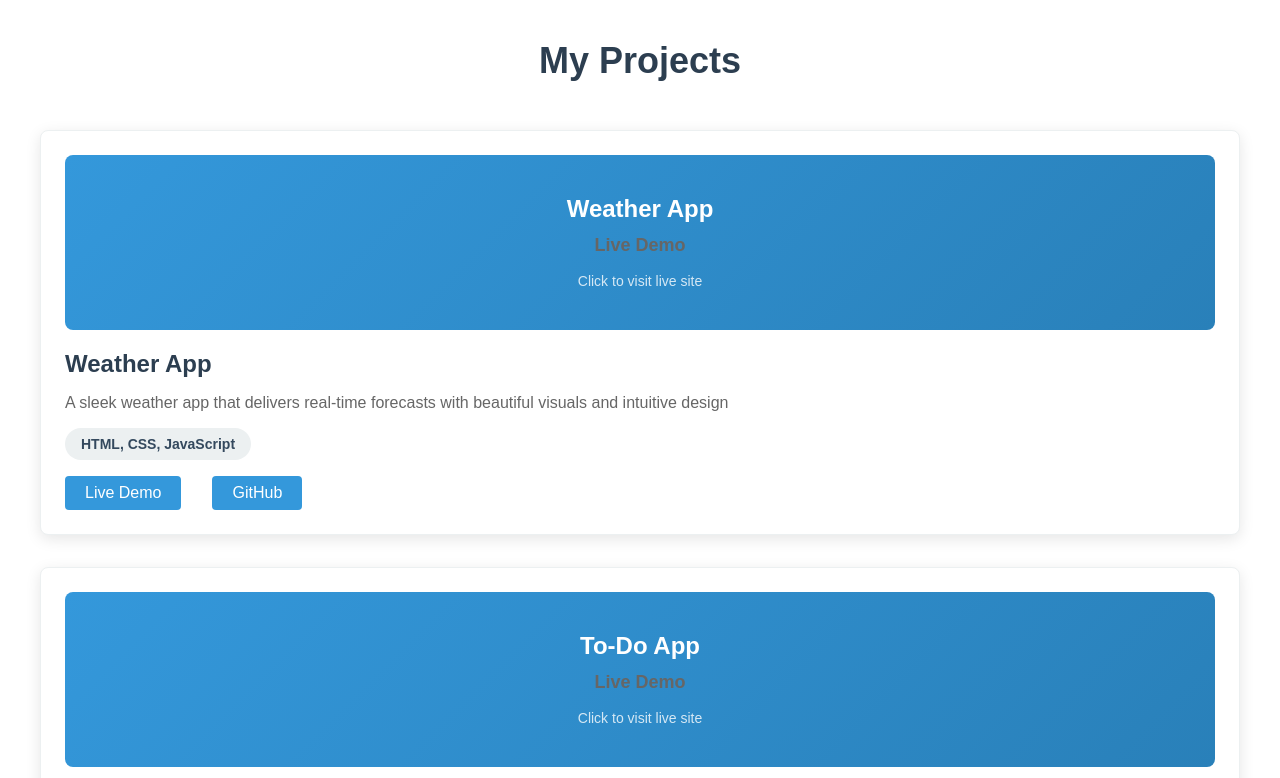
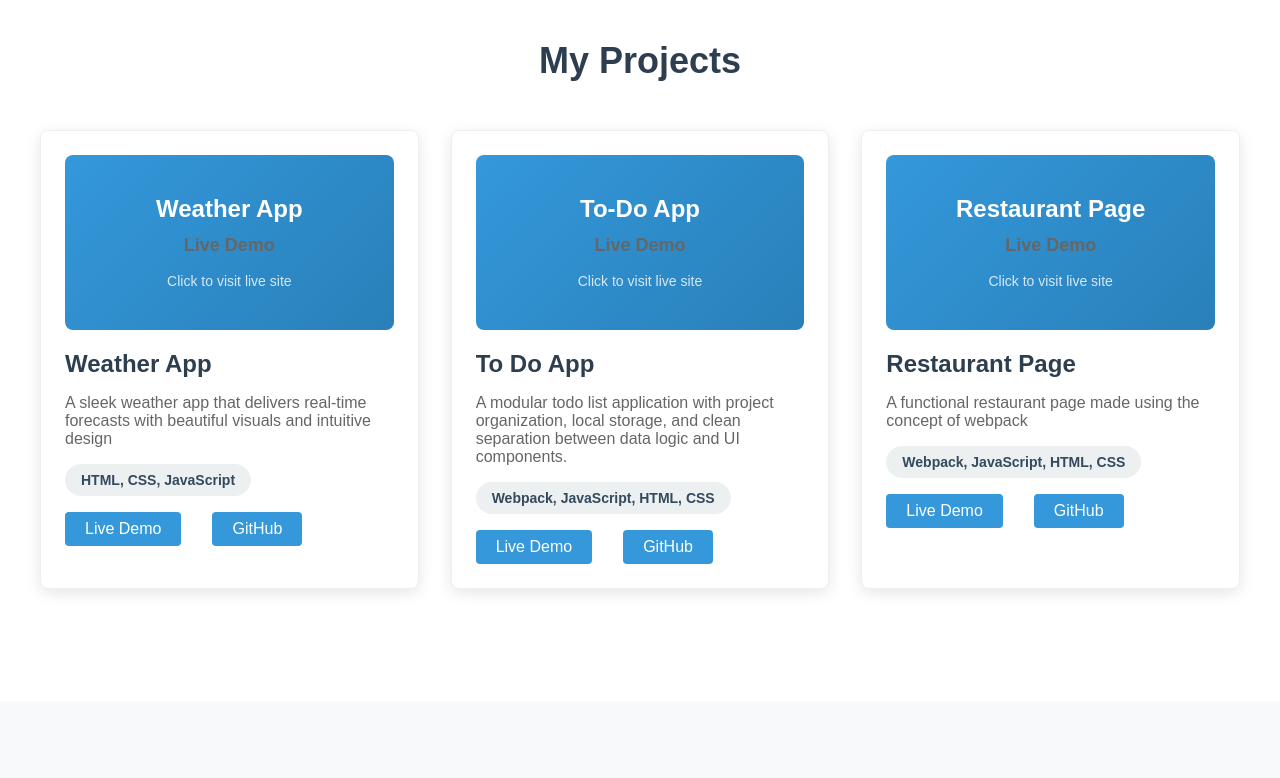
Before and after one commit to Basliel-Sisay/Home-Page, a plain HTML site: page index.html in a window 1280 px wide. Shown: the part 780-1558 px from the top of the page. Drawn offline with Linux system fonts and the light colour scheme.

Commit message:
Arranged the projects using grid horizontally

```diff
--- a/home-page.css
+++ b/home-page.css
@@ -111,6 +111,9 @@ nav a:hover{
     color: rgb(44, 62, 80);
 }
 .projectsForm{
+    display:grid;
+    grid-template-columns: repeat(auto-fit, minmax(350px,1fr));
+    gap:32px;
     max-width: 1200px;
     margin: 0px auto;
 }
```
